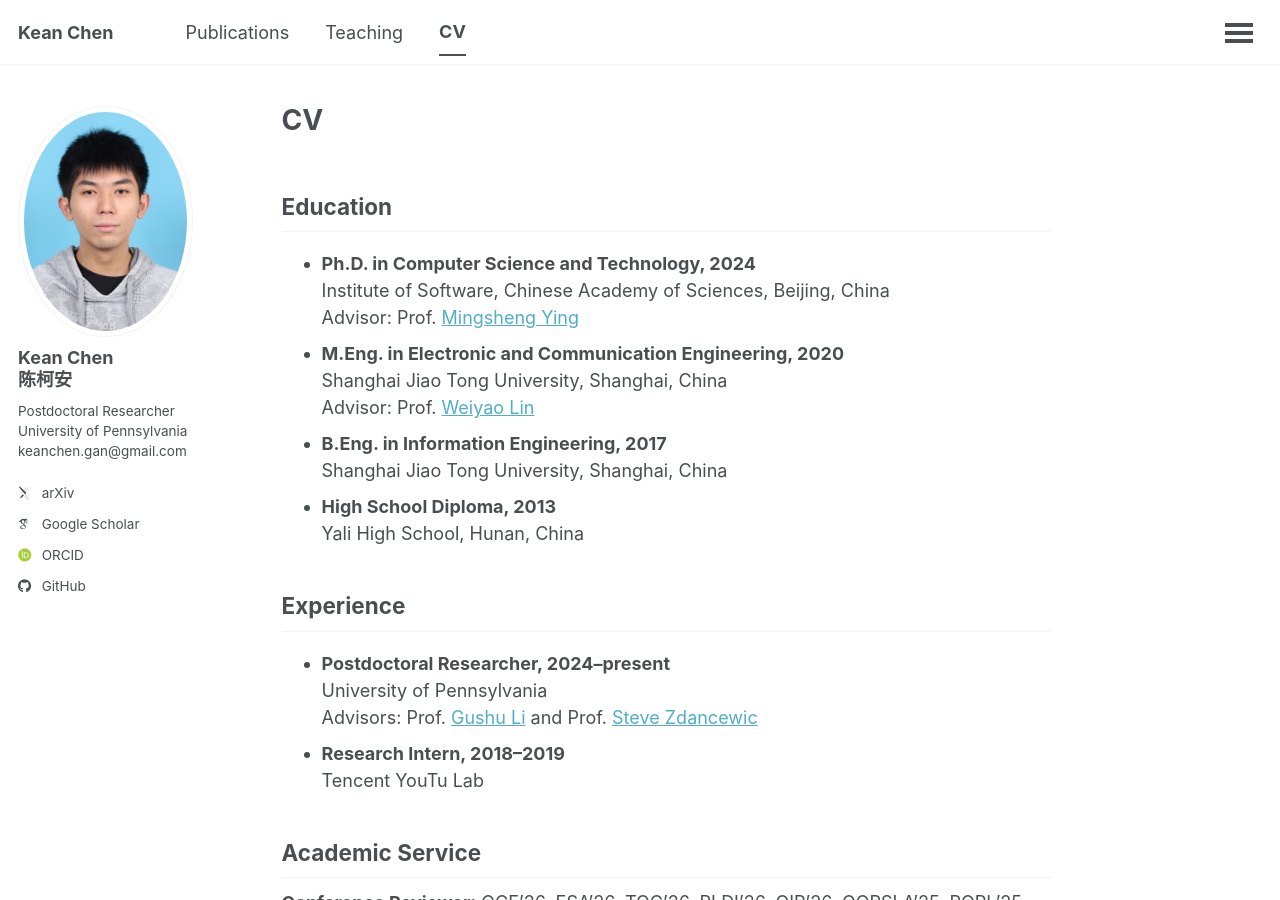
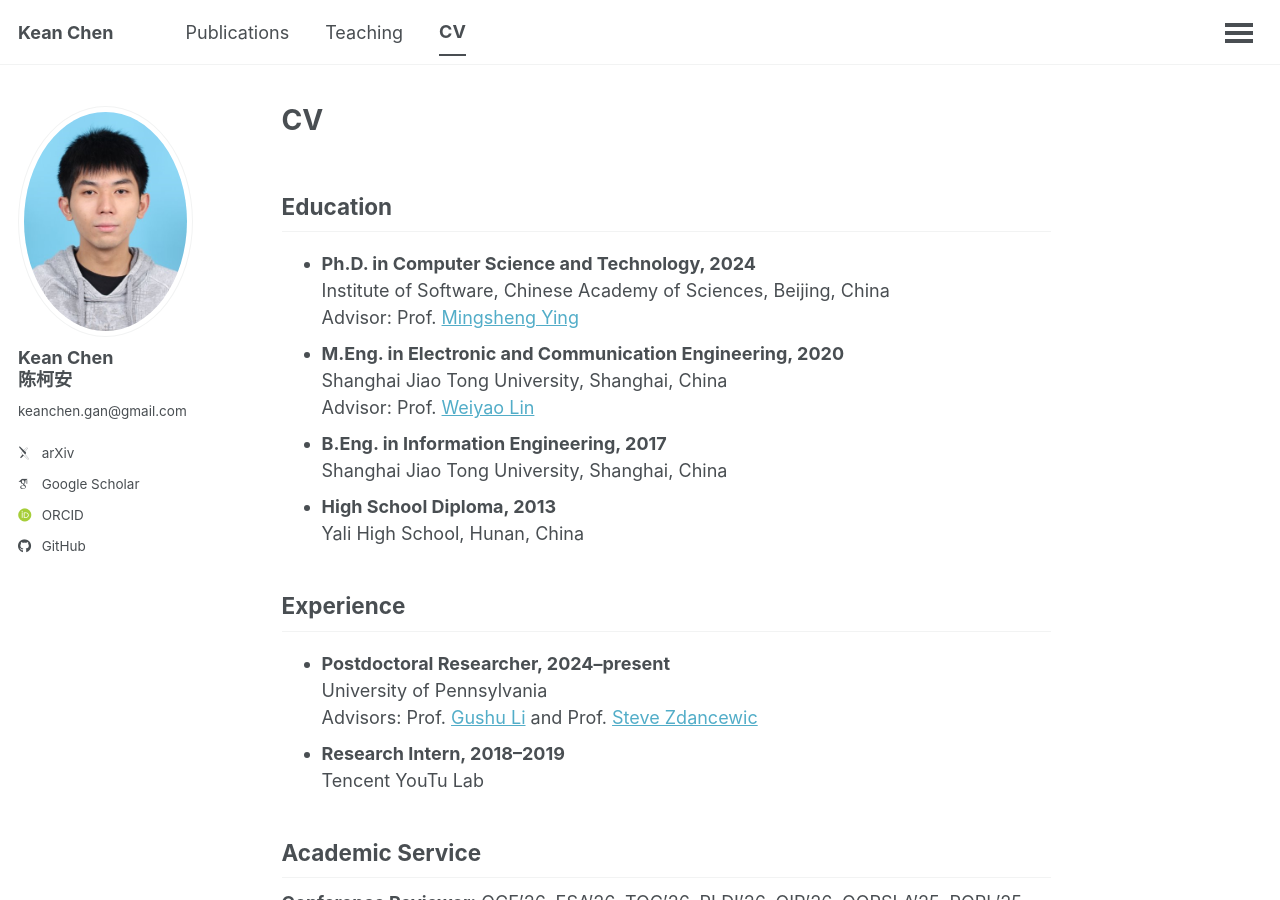
Before and after one commit to cccorn/cccorn.github.io, a Jekyll site: the page built from _pages/cv.md, in a window 1280 px wide and 900 px high. Built offline with Jekyll 4.4.1, drawn with Linux system fonts in a browser that asks for light colours; some web fonts are replaced.

Commit message:
Update _config.yml

```diff
--- a/_config.yml
+++ b/_config.yml
@@ -26,7 +26,7 @@ author:
   avatar           : "profile.png"
   name             : "Kean Chen<br>陈柯安"
   pronouns         : # example: "she/her"
-  bio              : "Postdoctoral Researcher<br>University of Pennsylvania<br>keanchen.gan@gmail.com"
+  bio              : "keanchen.gan@gmail.com"
   location         : #"Philadelphia"
   employer         : #"University of Pennsylvania"
   uri              : # URL
```
